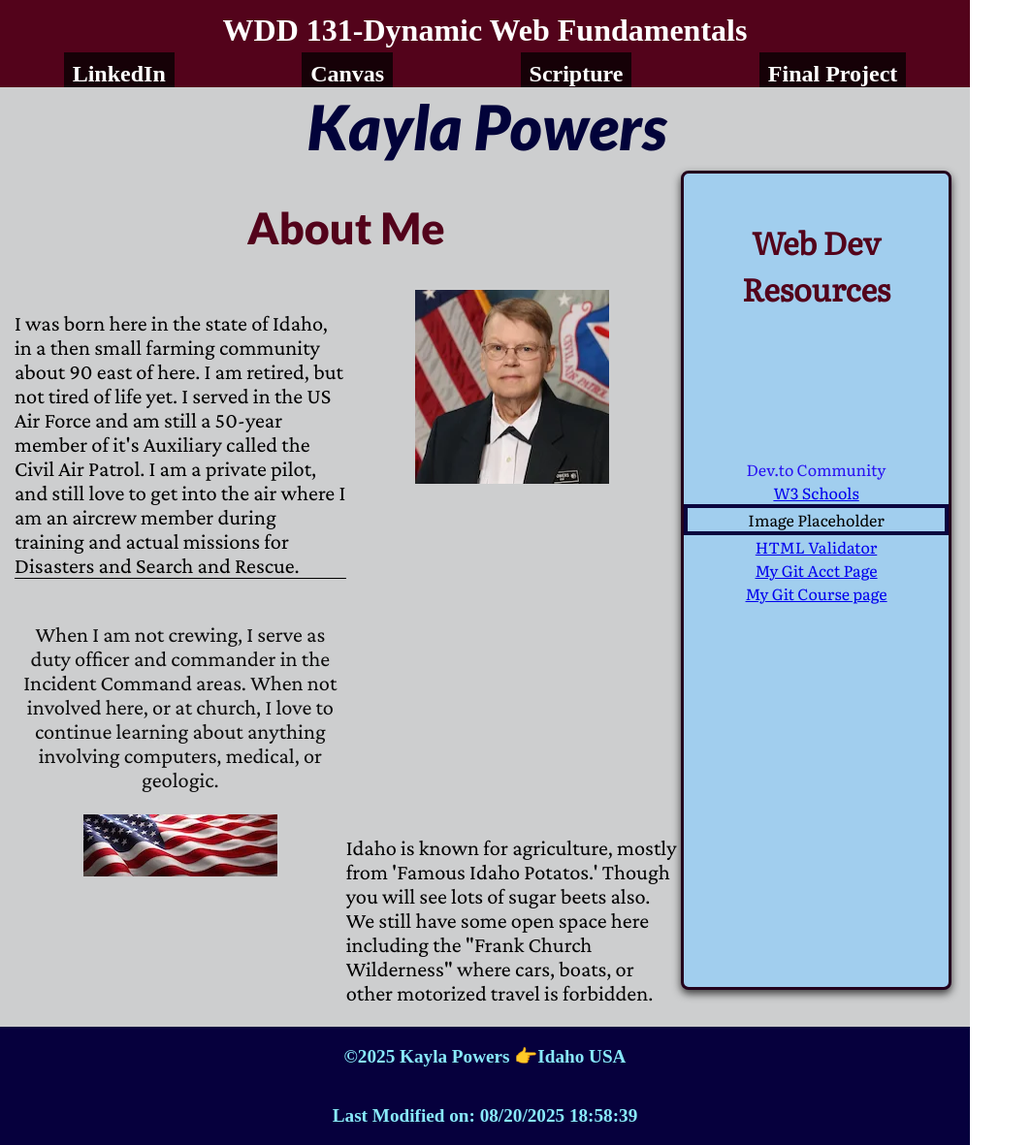
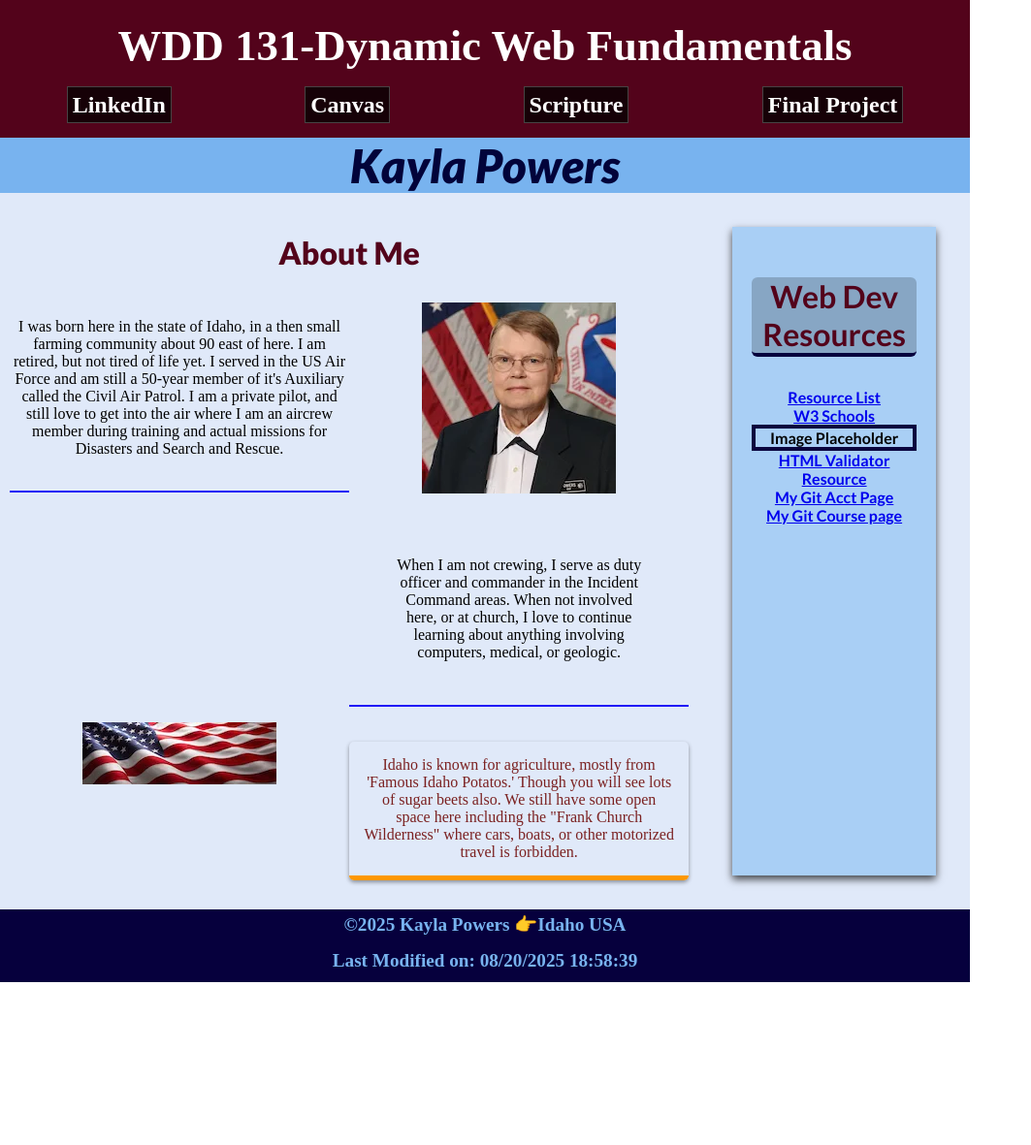
Before and after one commit to kaylapowers/wdd131, a plain HTML site: page index.html in a window 1280 px wide. Shown: the whole page at 97% size, without its empty margins (0-1063 px from the left). After the commit the page ends 1013 px from the top, so only its background shows below. Drawn offline with nearby package versions, Linux system fonts and the light colour scheme.

Commit message:
wk1 asst coursepage final

```diff
--- a/index.html
+++ b/index.html
@@ -25,7 +25,9 @@
 <body>
 
 	<header class="header-container">
+		<h1>
 			<span id="course-title">WDD 131-Dynamic Web Fundamentals</span>
+		</h1>
 
 		<nav class="navigation-container">
 			<ul class="navigation-menu-item">
@@ -41,17 +43,16 @@
 
 
 
-	<main class="main">
-		<h1 class="name">Kayla Powers</h1>
+	<div class="main">
+		<h2 class="name">Kayla Powers</h2>
 
-		<div class="main-aside-container">
+		<div class="card-container ">
+			<div class="card card1">
 
-
-			<section class="card section1">
-				<h2 class="card-header">About Me</h2>
-				<a class="sect1-img1"><img src="images/kpowerssm.webp" width="200" height="200"
+				<h3 class="card-header">About Me</h3>
+				<a class="card1-img1"><img src="images/kpowerssm.webp" width="200" height="197"
 						alt="kayla powers cap photo"></a>
-				<p class="sect1p1">I was born here in the state of Idaho, in a then small farming community about 90
+				<p class="card1p1">I was born here in the state of Idaho, in a then small farming community about 90
 					east of here. I
 					am
 					retired, but not tired of life yet. I served in the US Air Force and am still a 50-year member
@@ -60,53 +61,42 @@
 					air
 					where I am an aircrew member during training and actual missions for Disasters and Search and
 					Rescue. </p>
-				<p class="sect1p1a"> When I am not crewing, I serve as duty officer and commander in the Incident
+				<p class="card1p1a"> When I am not crewing, I serve as duty officer and commander in the Incident
 					Command
 					areas.
 					When not involved here, or at church, I love to continue learning about anything involving
 					computers, medical, or geologic.
 				</p>
 
-				<a class="sect1-img2"><img src="images/flagsm.webp" width="200" height="64" alt="US Flag"></a>
+				<a class="card1-img2"><img src="images/flagsm.webp" width="200" height="64" alt="US Flag"></a>
 
-				<p class="sect1p2">Idaho is known for agriculture, mostly from 'Famous Idaho Potatos.' Though you will
+				<p class="card1p2">Idaho is known for agriculture, mostly from 'Famous Idaho Potatos.' Though you will
 					see lots of
 					sugar beets also. We still have some open space here including the "Frank Church Wilderness"
 					where cars, boats, or other motorized travel is forbidden.</p>
 
-			</section>
+			</div> <!--***************card1********-->
 
-			<section class="card section2">
-				<h2>Web Dev Resources</h2>
-				<!--	<img src="images/flagsm.webp" width="120" height="70" alt="USA photo" class="section2-image"> -->
+			<div class="card card2">
+				<h3>Web Dev Resources</h3>
+
 				<ul>
-					<li class="resource-list rla">Dev.to Community</li>
+					<li class="resource-list rla"><a href="#">Resource List</a></li>
 					<li class="resource-list rla"><a href="https://www.w3schools.com/">W3 Schools</a></li>
 					<li class="list-img">Image Placeholder</li>
-					<li class="resource-list"><a
-							href="https://validator.w3.org/nu/?doc=https%3A%2F%2Fkaylapowers.github.io%2Fwdd231%2Fchamber%2Fdirectory.html">HTML
-							Validator</a></li>
-					<li class="resource-list rlb"><a
-							href="https://jigsaw.w3.org/css-validator/validator?uri=kaylapowers.github.io/wdd231/chamber/directory.html "></a>
+					<li class="resource-list rla"><a href="https://validator.w3.org/nu/?doc=https%3A%2F%2Fkaylapowers.github.io%2Fwdd231%2Fchamber%2Fdirectory.html">HTML Validator</a></li>
+
+					<li class="resource-list rlb"><a href="#">Resource</a></a>
 					</li>
 					<li class="resource-list rlb"><a href="https://github.com/kaylapowers/wdd131">My Git Acct Page</a>
 					</li>
-					<li class="resource-list"><a href="https://kaylapowers.github.io/wdd131">My Git Course page</a>
-
+					<li class="resource-list rlb"><a href="https://kaylapowers.github.io/wdd131">My Git Course page</a>
 				</ul>
-			</section>
-		</div>
+			</div> <!--***************card2********-->
+		</div> <!--***************card-container********-->
 		</main>
 
 		<footer class="footer-container">
-
-		<!--
-		<p class="copywrite">&copy; <span id="short"></span> Kayla Powers, Idaho, USA
-			</p>
-
-`		<p class="update">Last Updated:
-	 <span id="lastUpdated">
-	 -->
 
 			<div class="copy-dates">
 				<p class="copy">&copy;<span id="copyright-year"></span> Kayla Powers 👉Idaho USA</p>
--- a/scripts/getdates.js
+++ b/scripts/getdates.js
@@ -1,6 +1,11 @@
+
+
 document.addEventListener('DOMContentLoaded', function () {
 	var currentYear = new Date().getFullYear();
-	document.getElementById('copyright-year').textContent = currentYear;
+	var copyrightYearElement = document.getElementById('copyright-year');
+	if (copyrightYearElement) {
+		copyrightYearElement.textContent = currentYear;
+	}
 });
 
 function updateLastModified() {
@@ -8,7 +13,9 @@ function updateLastModified() {
 	if (lastModifiedElement) {
 		lastModifiedElement.textContent = document.lastModified;
 	}
-}
+window.onload = function() {
+	updateLastModified();
+}};
 
 // Call the function when the page loads
 window.onload = updateLastModified;
--- a/styles/base.css
+++ b/styles/base.css
@@ -153,23 +153,7 @@ section:nth-child(2)
 
 }
 
-/*
 
-a:hover
-{
-	text-decoration: underline;
-	color: rgb(233, 219, 20);
-}
-
-a:visited
-{
-	color:#5f0468;
-	padding: 0;
-	margin: 0;
-	font-weight: bold;
-
-}
-*/
 li
 {
 	list-style: none;
@@ -201,8 +185,24 @@ h1 h2 h3 h4 h5 h6
 }
 
 /********* default values ***********/
+/* Apply to a specific class */
+.clickable-element
+{
+	cursor: pointer;
+}
 
+/* Apply to all links */
+a
+{
+	cursor: pointer;
+}
 
+/* Apply on hover to a table row */
+/*tr:hover
+{
+	cursor: pointer;
+}
+*'
 /********************Header****************************/
 
 .header-container
@@ -211,7 +211,9 @@ h1 h2 h3 h4 h5 h6
 	width: 100%;
 	text-align: center;
 	font-weight: bold;
-	display: grid;
+	justify-content: center;
+	align-items: center;
+	min-height: 100px;
 }
 
 
@@ -220,40 +222,38 @@ h1 h2 h3 h4 h5 h6
 {
 
 	display: block;
-	padding: .4em;
 	color: rgb(255, 255, 255);
 	text-align: center;
 	margin: 0;
-	font-size: 2em;
+	margin-bottom: 5px;
+	font-size: 1.4em;
 }
 
 /********************Navigation****************************/
+
 .navigation-menu-item
 {
 	background-color: #53031b;
-}
-
-.navigation-menu-item
-{
-
 	display: flex;
 	flex-flow: row wrap;
 	text-decoration: none;
 	list-style: none;
+	margin-bottom: 20px;
 }
 
 .navigation-menu-item a
 {
 	text-decoration: none;
 	list-style: none;
-	border: #160107 4px solid;
-	margin: 0;
+	border: #474344 1px solid;
 	padding: .2em;
 	text-align: center;
 	font-weight: bold;
 	font-size: 1.5rem;
 	color: rgb(255, 255, 255);
 	background-color: #160107;
+	min-width: 45px;
+	min-height: 45px;
 }
 
 .navigation-menu-item a:hover
@@ -267,129 +267,147 @@ h1 h2 h3 h4 h5 h6
 
 main
 {
-	background-color: #cdcecf;
+	background-color: #78b3ef;
 
 }
 
 .name
 {
-	margin: 2px;
-	;
+	margin: 0;
+
 	width: 100%;
 	text-align: center;
+	background-color: #78b3ef;
 	color: #02033a;
 	font-family: "Lato", sans-serif;
 	font-weight: 900;
 	font-style: italic;
-	font-size: 4em;
+	font-size: 3em;
 
 }
 
-.main-aside-container
+.card-container
 {
-	display: grid;
-	grid-template-areas: "sect1 sect1 sect2"
+	display: flex;
+	grid-template-columns: 1fr 150px;
+	background-color: #e0e9f9;
+	/* Example fixed width for cards */
+
 }
 
-.card
 
+.card1
 {
-
-	width: 100%;
-	height: auto;
 
 	color: rgb(12, 12, 12);
 	text-align: center;
-	border-radius: 20px;
-	margin: 5px;
+	margin: 10px;
+	display: grid;
+	grid-template-areas: "heading heading"
+		"card1p1 card1-img1"
+		". card1p1a "
+		"card1-img2 card1p2";
 }
 
-.section1
+
+.card1 h3
 {
-	grid-area: sect1;
-	width: 98%;
-	margin: 0 15px 0 15px;
-	display: grid;
-	grid-template-areas: "card-header card-header "
-		"sect1p1 sect1-img1"
-		"sect1p1 sect1p1a"
-		"sect1-img2 sect1p2";
-
-}
-
-.section1 h2
-{
-	grid-area: card-header;
+	grid-area: heading;
 	font-size: 2em;
 	color: #53031b;
 	font-family: "Lato", sans-serif;
 	font-weight: 900;
 	font-style: normal;
+	width: 100%;
+
 }
 
-.sect1-img1
+.card1p1
 {
-	grid-area: sect1-img1;
+
+	grid-area: card1p1;
+	text-align: center;
+	margin-bottom: 5px;
+	padding: bottom 75px;
+	px;
+
+	color: black;
+
+	border-bottom: #2019f6 2px solid;
+
+}
+
+.card1-img1
+{
+	grid-area: card1-img1;
 	width: 100%;
 	text-align: center;
 	color: black;
 
 }
 
-.sect1p1
+.card1p1a
 {
 
-	text-align: left;
+	grid-area: card1p1a;
+	text-align: center;
+	padding: 45px;
 	color: black;
-	border-bottom: solid 1px black;
+	border-bottom: #2019f6 2px solid;
 
 }
 
-.sect1-img2
+
+.card1-img2
 {
-	grid-area: sect1-img2;
+	grid-area: card1-img2;
 	width: 100%;
 	text-align: center;
 	color: black;
 }
 
-.sect1p2
+.card1p2
 {
 
-	grid-area: sect1p2;
-	text-align: left;
-	color: black;
+	grid-area: card1p2;
+	text-align: center;
+	color: rgb(123, 33, 33);
+	border-bottom: 5px solid #ff9800;
+	/* Orange left border */
+	padding: 15px;
+	margin-top: 20px;
+	margin-bottom: 20px;
+	border-radius: 5px;
+	box-shadow: 0 2px 4px rgba(0, 0, 0, 0.4);
+}
+
+/************section2*****************/
+.card2
+{
+
+	color: rgb(12, 12, 12);
+	text-align: center;
+	margin: 35px;
+
+	box-shadow: 0 4px 8px rgba(0, 0, 0, 0.7);
+	background-color: #a9cff5;
+	padding: 20px;
+	color: #53031b;
+	font-family: "Lato", sans-serif;
+	font-weight: 600;
+	font-style: normal;
+	width: 100%;
 
 }
 
-/************section2*****************/
-.section2
+.card2 h3
 {
-	grid-area: sect2;
-	max-width: 90%;
-	max-height: 90%;
-	border: #23011c solid 3px;
-	border-radius: 8px;
-
-	box-shadow: 0 4px 8px rgba(0, 0, 0, 0.7);
-
-	padding: 20px 0px;
-
-	background-color: #a1ceee;
-	display: grid;
-	grid-template-areas: "head"
-		"lista"
-		"image"
-		"listb";
-
-}
-
-.section2 h2
-{
-	grid-area: head;
 	text-align: center;
 	color: #53031b;
 	font-size: 2em;
+	border-bottom: #06003d 4px solid;
+	background-color: rgba(0, 0, 0, 0.2);
+	border-radius: 6px;
 }
 
 .list-img
@@ -399,6 +417,14 @@ main
 	align-items: center;
 	text-align: center;
 	border: #0a043e 4px solid;
+
+}
+
+.list-image:hover
+{
+	background-color: #23011c;
+	box-shadow: 0 4px 8px rgba(0, 0, 0, 0.7);
+	cursor: pointer;
 
 }
 
@@ -426,16 +452,6 @@ main
 
 }
 
-.rlb
-{
-	grid-area: listb;
-}
-
-.rla
-{
-	grid-area: lista;
-}
-
 /********************Footer****************************/
 .footer-container
 {
@@ -444,27 +460,32 @@ main
 	font-weight: bold;
 
 	background-color: #06003d;
+	width: 100%;
+	color: #78b3ef;
+
 
 }
 
 
 .copy-dates
 {
-	color: rgb(136, 233, 250);
 	text-align: center;
 	display: grid;
 	grid-template-areas: "copy"
 		"modify";
 	margin: 0;
 	font-size: 1.2em;
+	min-height: 75px;
 }
 
 .copy
 {
 	grid-area: copy;
+	margin: .2em;
 }
 
 .modify
 {
 	grid-area: modify;
+	margin: .2em;
 }
```
Lines whose indentation alone changed are shown as unchanged.
